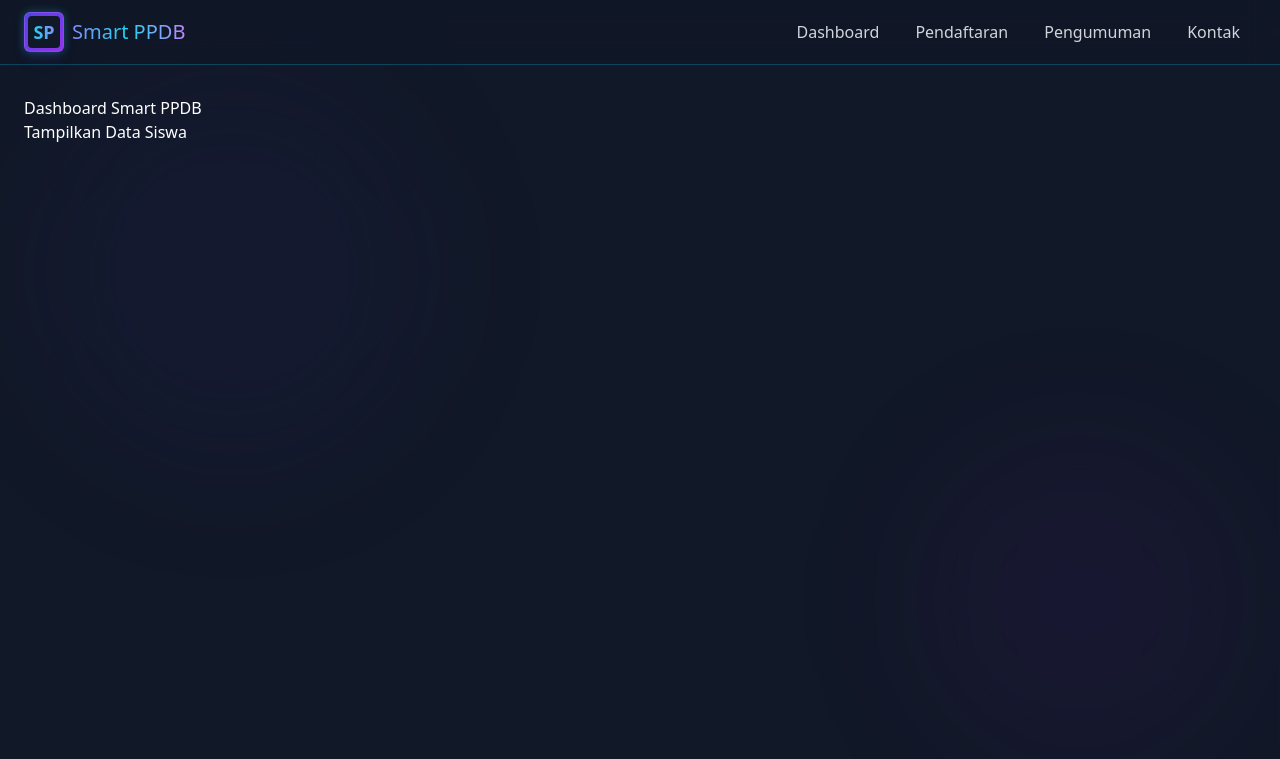
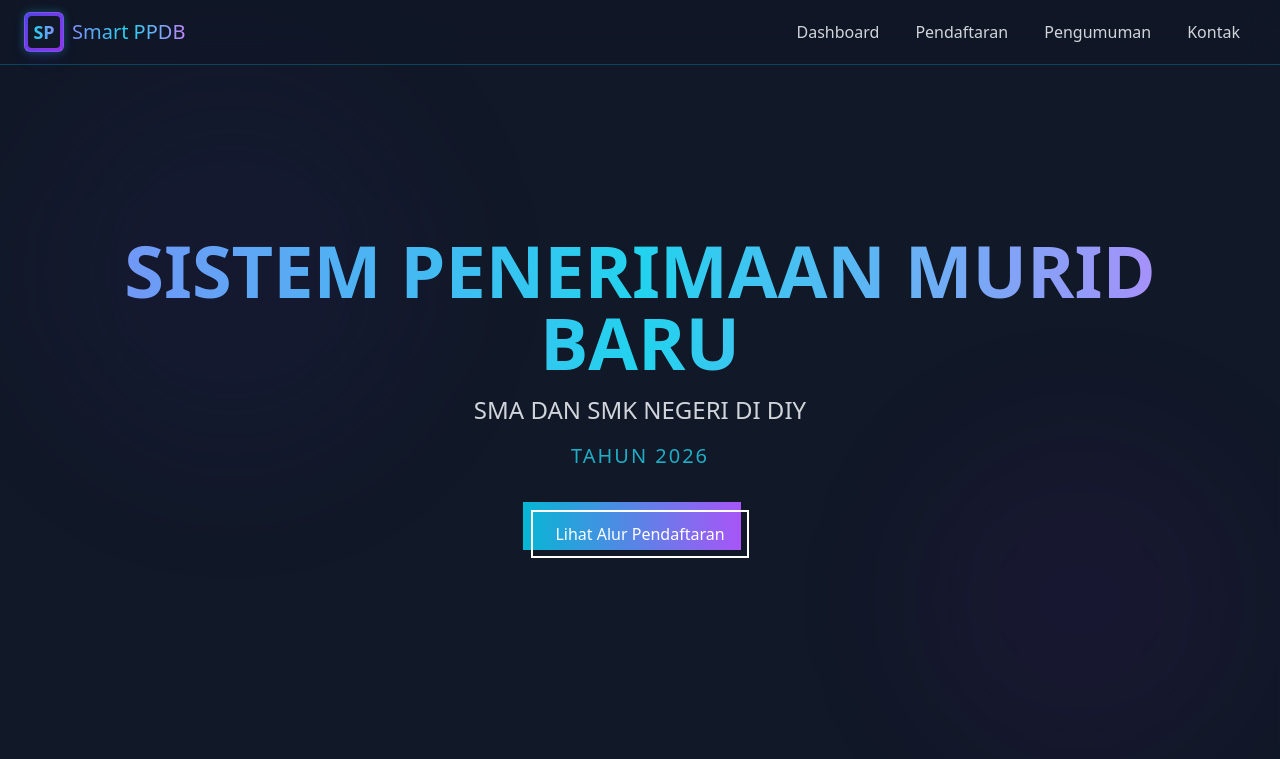
Before and after one commit to Gmptrizki/smart-ppdb, a Django app: page / in a window 1280 px wide. Shown: the top 759 px of the page. Run offline with Django 5.2, Linux system fonts and the light colour scheme; some libraries are stand-ins or nearby versions.

```diff
--- a/backend/templates/dashboard.html
+++ b/backend/templates/dashboard.html
@@ -1,9 +1,29 @@
 {% extends 'base.html' %}
 
 {% block content %}
-    <h1>Dashboard Smart PPDB</h1>
-    <button class="btn btn-primary" hx-get="{% url 'get_siswa' %}" hx-target="#data-container">
-        Tampilkan Data Siswa
-    </button>
-    <div id="data-container" class="mt-3"></div>
+
+<div class="min-h-[calc(100vh-200px)] flex items-center justify-center text-center">
+    <div>
+        <h1 class="text-4xl md:text-6xl lg:text-7xl font-bold bg-gradient-to-r from-indigo-400 via-cyan-400 to-purple-400 bg-clip-text text-transparent pb-2">
+            SISTEM PENERIMAAN MURID BARU
+        </h1>
+
+        <p class="text-xl md:text-2xl text-gray-300 mt-2">
+            SMA DAN SMK NEGERI DI DIY
+        </p>
+
+        <p class="text-lg md:text-xl text-cyan-400/80 mt-4 tracking-widest font-medium">
+            TAHUN 2026
+        </p>
+
+        <div class="mt-10">
+            <a href="#" class="relative inline-block px-6 py-3 font-medium text-white group">
+                <span class="absolute inset-0 w-full h-full transition duration-300 ease-out transform -translate-x-2 -translate-y-2 bg-gradient-to-r from-cyan-500 to-purple-500 group-hover:translate-x-0 group-hover:translate-y-0"></span>
+                <span class="absolute inset-0 w-full h-full border-2 border-white"></span>
+                <span class="relative">Lihat Alur Pendaftaran</span>
+            </a>
+        </div>
+    </div>
+</div>
+
 {% endblock %}
```
